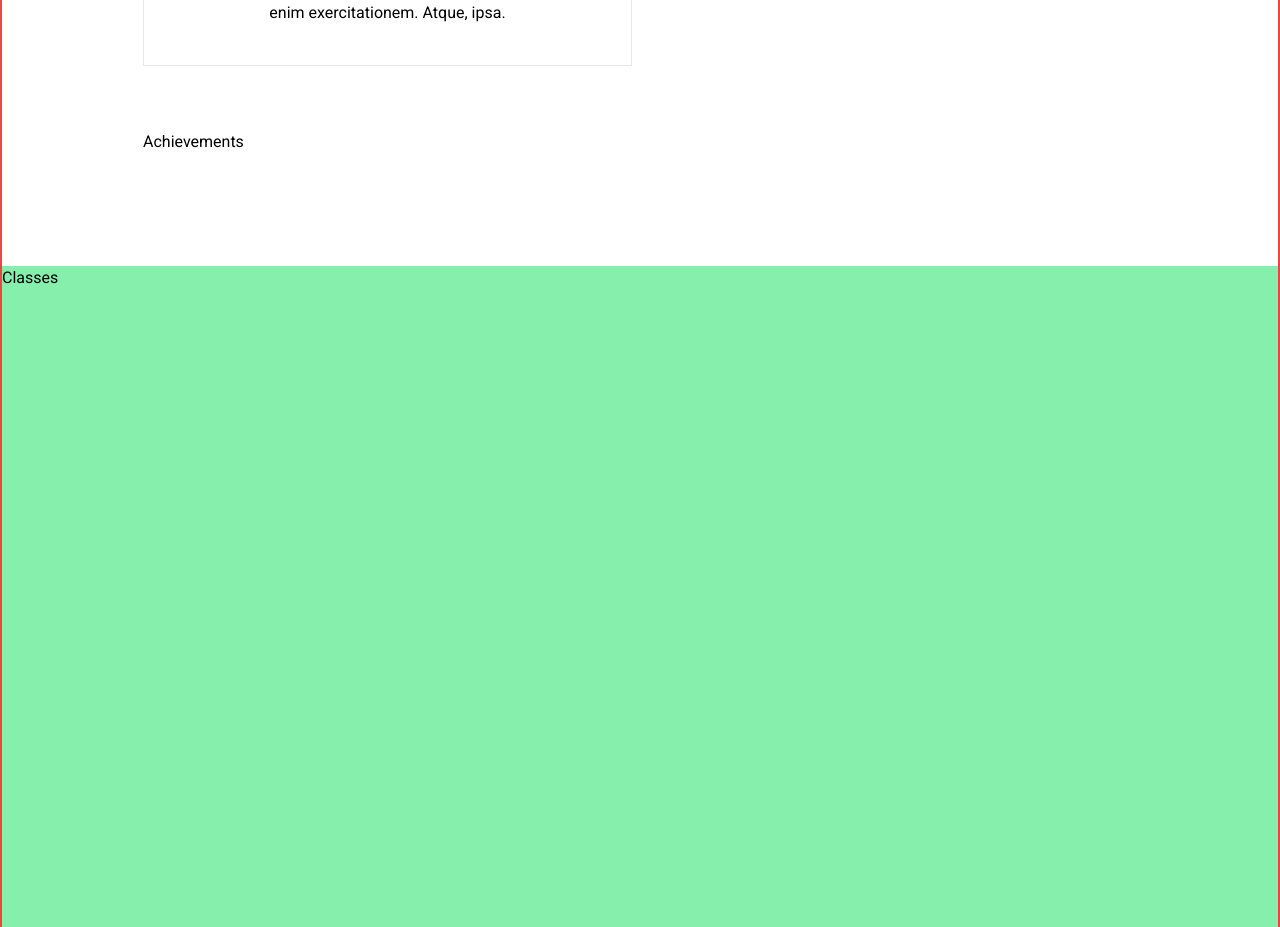
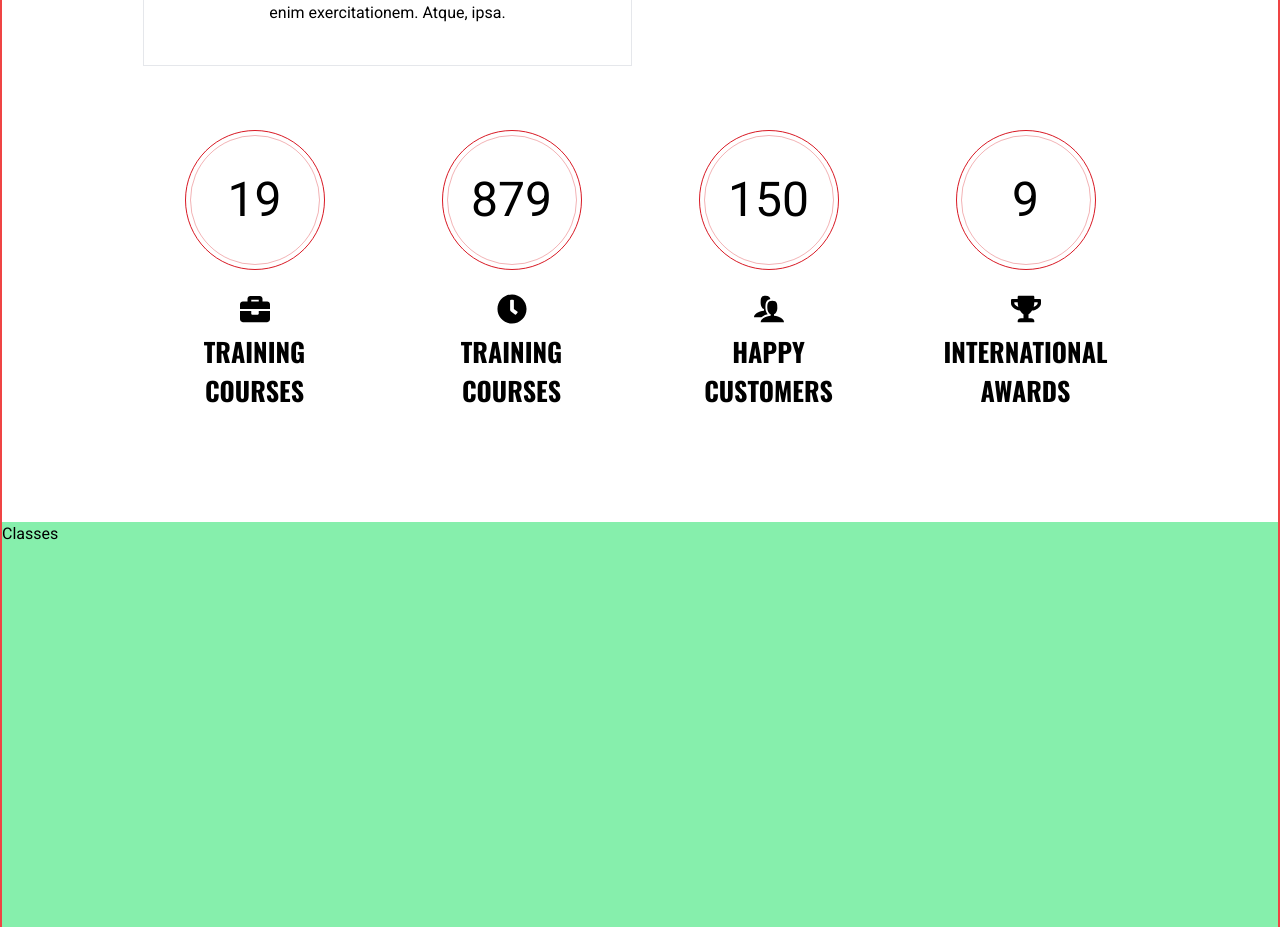
Before and after one commit to alexangria1992/nextjs-gym-website, a Next.js app: page / in a window 1280 px wide. Shown: the part 1740-2667 px from the top of the page. Built offline with nearby package versions, Linux system fonts and the light colour scheme.

Commit message:
achievements section

```diff
--- a/components/About.tsx
+++ b/components/About.tsx
@@ -36,14 +36,34 @@ const About = () => {
       <div className="container mx-auto">
         {/* Text Section */}
         <div className="flex flex-col items-center gap-2 mb-8">
-          <h2 className="h2 text-center">About us</h2>
-          <p className="mx-auto text-center border-2 border-red-300">
+          <motion.h2
+            variants={fadeIn("up", 0.4)}
+            initial="hidden"
+            whileInView={"show"}
+            viewport={{ once: false, amount: 0.3 }}
+            className="h2 text-center"
+          >
+            About us
+          </motion.h2>
+          <motion.p
+            variants={fadeIn("up", 0.6)}
+            initial="hidden"
+            whileInView={"show"}
+            viewport={{ once: false, amount: 0.3 }}
+            className="mx-auto text-center border-2 border-red-300"
+          >
             Lorem ipsum dolor sit amet consectetur adipisicing elit. Perferendis
             excepturi illum quibusdam ratione necessitatibus.
-          </p>
+          </motion.p>
         </div>
         {/* Featured Items */}
-        <div className="grid grid-cols-1 md:grid-cols-2 xl:grid-cols-3 gap-4 mb-16 ">
+        <motion.div
+          variants={fadeIn("up", 0.8)}
+          initial="hidden"
+          whileInView={"show"}
+          viewport={{ once: false, amount: 0.3 }}
+          className="grid grid-cols-1 md:grid-cols-2 xl:grid-cols-3 gap-4 mb-16 "
+        >
           {featured.map((feature, index) => {
             return (
               <div
@@ -60,9 +80,16 @@ const About = () => {
               </div>
             );
           })}
-        </div>
+        </motion.div>
         {/* achievements */}
-        <Achievements />
+        <motion.div
+          variants={fadeIn("up", 1)}
+          initial="hidden"
+          whileInView={"show"}
+          viewport={{ once: false, amount: 0.3 }}
+        >
+          <Achievements />
+        </motion.div>
       </div>
     </section>
   );
--- a/components/Achievements.tsx
+++ b/components/Achievements.tsx
@@ -1,7 +1,107 @@
+"use client";
+
+import CountUp from "react-countup";
+import { FaBriefcase, FaClock, FaTrophy } from "react-icons/fa";
+import { ImUsers } from "react-icons/im";
+
+import { motion, useInView } from "framer-motion";
+import { useRef } from "react";
+
+const stats = [
+  {
+    number: 19,
+    icon: FaBriefcase,
+    text: "training courses",
+  },
+  {
+    number: 879,
+    icon: FaClock,
+    text: "training courses",
+  },
+  {
+    number: 150,
+    icon: ImUsers,
+    text: "happy customers",
+  },
+  {
+    number: 9,
+    icon: FaTrophy,
+    text: "international awards",
+  },
+];
+
+//animation
+const statsContainerVariant = {
+  hidden: { opacity: 0 },
+  show: {
+    opacity: 1,
+    transition: {
+      staggerChildren: 0.4,
+      duration: 0.5,
+      ease: "linear",
+    },
+  },
+};
+
+const statsItem = {
+  hidden: { y: 20, opacity: 0 },
+  show: {
+    y: 0,
+    opacity: 1,
+    transition: {
+      duration: 0.5,
+      ease: [0.25, 0.6, 0.3, 0.8],
+    },
+  },
+};
+
 import React from "react";
 
 const Achievements = () => {
-  return <div>Achievements</div>;
+  const ref = useRef(null);
+  const isInView = useInView(ref);
+  return (
+    <section>
+      <div className="container mx-auto">
+        <motion.div
+          variants={statsContainerVariant}
+          initial="hidden"
+          whileInView={"show"}
+          viewport={{ once: false, amount: 0.3 }}
+          className="grid grid-cols-2 md:grid-cols-4 gap-16"
+        >
+          {stats.map((item, index) => {
+            return (
+              <motion.div
+                variants={statsContainerVariant}
+                className="flex flex-col justify-center items-center"
+                key={index}
+              >
+                {/* outer circle */}
+                <div className="border border-accent/90 w-[140px] h-[140px] mx-auto rounded-full p-1 mb-6">
+                  {/* inner circle and count number */}
+                  <div
+                    ref={ref}
+                    className="border border-accent/30 w-full h-full flex  items-center justify-center text-5xl rounded-full"
+                  >
+                    {" "}
+                    {isInView && (
+                      <CountUp start={0} end={item.number} duration={6} />
+                    )}
+                  </div>
+                </div>
+                {/* text */}
+                <div className="flex flex-col justify-center items-center">
+                  <item.icon className="text-3xl mb-2" />
+                  <h4 className="h4 text-center">{item.text}</h4>
+                </div>
+              </motion.div>
+            );
+          })}
+        </motion.div>
+      </div>
+    </section>
+  );
 };
 
 export default Achievements;
```
